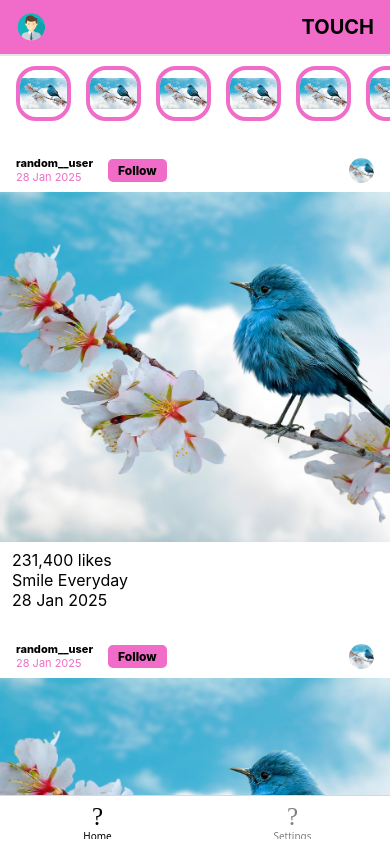
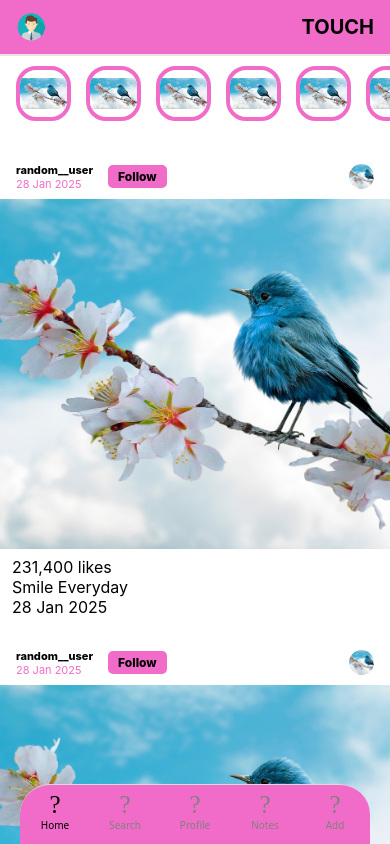
Before and after one commit to Tanveer02/task, a React Native app: screen / in a window 390 px wide. Built offline with nearby package versions, Linux system fonts and the light colour scheme.

Commit message:
wip/bottom tabs

```diff
--- a/src/navigation/BottomTabNav/BottomTabNav.tsx
+++ b/src/navigation/BottomTabNav/BottomTabNav.tsx
@@ -2,8 +2,11 @@
 import React from 'react';
 import {createBottomTabNavigator} from '@react-navigation/bottom-tabs';
 import Ionicons from 'react-native-vector-icons/Ionicons';
-import type {RootTabParamList} from './RootTabs';
 import {tabScreens} from './tabScreens';
+import {RootTabParamList} from '../../types/types';
+import {colors} from '../../theme/colors';
+import {StyleSheet} from 'react-native';
+import Icon from '../../components/Icon/Icon';
 
 const Tab = createBottomTabNavigator<RootTabParamList>();
 
@@ -11,10 +14,11 @@ export default function RootTabs() {
   return (
     <Tab.Navigator
       screenOptions={({route}) => ({
+        tabBarStyle: styles.tabBar,
         headerShown: false,
         tabBarIcon: ({focused, color, size}) => {
           const iconName =
-            route.name === 'Home'
+            route?.name == 'Home'
               ? focused
                 ? 'ios-home'
                 : 'ios-home-outline'
@@ -22,7 +26,14 @@ export default function RootTabs() {
               ? 'ios-settings'
               : 'ios-settings-outline';
 
-          return <Ionicons name={iconName} size={size} color={color} />;
+          return (
+            <Icon
+              family={'AntDesign'}
+              name={iconName}
+              size={size}
+              color={color}
+            />
+          );
         },
         tabBarActiveTintColor: 'black',
         tabBarInactiveTintColor: 'gray',
@@ -39,3 +50,16 @@ export default function RootTabs() {
     </Tab.Navigator>
   );
 }
+
+export const styles = StyleSheet.create({
+  tabBar: {
+    position: 'absolute',
+    left: 20,
+    right: 20,
+    height: 60,
+    backgroundColor: colors.primaryColor,
+    borderTopRightRadius: 30,
+    borderTopLeftRadius: 30,
+    elevation: 5,
+  },
+});
--- a/src/navigation/BottomTabNav/tabScreens.ts
+++ b/src/navigation/BottomTabNav/tabScreens.ts
@@ -1,5 +1,10 @@
+import AddScreen from '../../screens/BottomTabScreen/AddScreen/AddScreen';
 import HomeScreen from '../../screens/BottomTabScreen/HomeScreen/HomeScreen';
-import type {RootTabParamList} from './RootTabs';
+import NoteScreen from '../../screens/BottomTabScreen/NoteScreen/NoteScreen';
+import ProfileScreen from '../../screens/BottomTabScreen/ProfileScreen/ProfileScreen';
+import SearchScreen from '../../screens/BottomTabScreen/SearchScreen/SearchScreen';
+import type React from 'react';
+import {RootTabParamList} from '../../types/types';
 
 type TabScreen<T extends keyof RootTabParamList> = {
   name: T;
@@ -8,14 +13,9 @@ type TabScreen<T extends keyof RootTabParamList> = {
 };
 
 export const tabScreens: TabScreen<keyof RootTabParamList>[] = [
-  {
-    name: 'Home',
-    component: HomeScreen,
-    label: 'Home',
-  },
-  {
-    name: 'Settings',
-    component: HomeScreen,
-    label: 'Settings',
-  },
+  {name: 'Home', component: HomeScreen, label: 'Home'},
+  {name: 'Search', component: SearchScreen, label: 'Search'},
+  {name: 'Profile', component: ProfileScreen, label: 'Profile'},
+  {name: 'Note', component: NoteScreen, label: 'Notes'},
+  {name: 'Add', component: AddScreen, label: 'Add'},
 ];
--- /dev/null
+++ b/src/screens/BottomTabScreen/AddScreen/AddScreen.tsx
@@ -0,0 +1,12 @@
+import {StyleSheet, Text, View} from 'react-native';
+import React from 'react';
+
+export default function AddScreen() {
+  return (
+    <View>
+      <Text>AddScreen</Text>
+    </View>
+  );
+}
+
+const styles = StyleSheet.create({});
--- /dev/null
+++ b/src/screens/BottomTabScreen/NoteScreen/NoteScreen.tsx
@@ -0,0 +1,12 @@
+import {StyleSheet, Text, View} from 'react-native';
+import React from 'react';
+
+export default function NoteScreen() {
+  return (
+    <View>
+      <Text>NoteScreen</Text>
+    </View>
+  );
+}
+
+const styles = StyleSheet.create({});
--- /dev/null
+++ b/src/screens/BottomTabScreen/ProfileScreen/ProfileScreen.tsx
@@ -0,0 +1,12 @@
+import {StyleSheet, Text, View} from 'react-native';
+import React from 'react';
+
+export default function ProfileScreen() {
+  return (
+    <View>
+      <Text>ProfileScreen</Text>
+    </View>
+  );
+}
+
+const styles = StyleSheet.create({});
```
Also changed, not shown: src/components/Icon/Icon.tsx (+33 -39 lines), src/testNavigation/BottomTabNav/BottomTabNav.tsx (deleted, +0 -9 lines), src/types/types.ts (+23 -0 lines).
